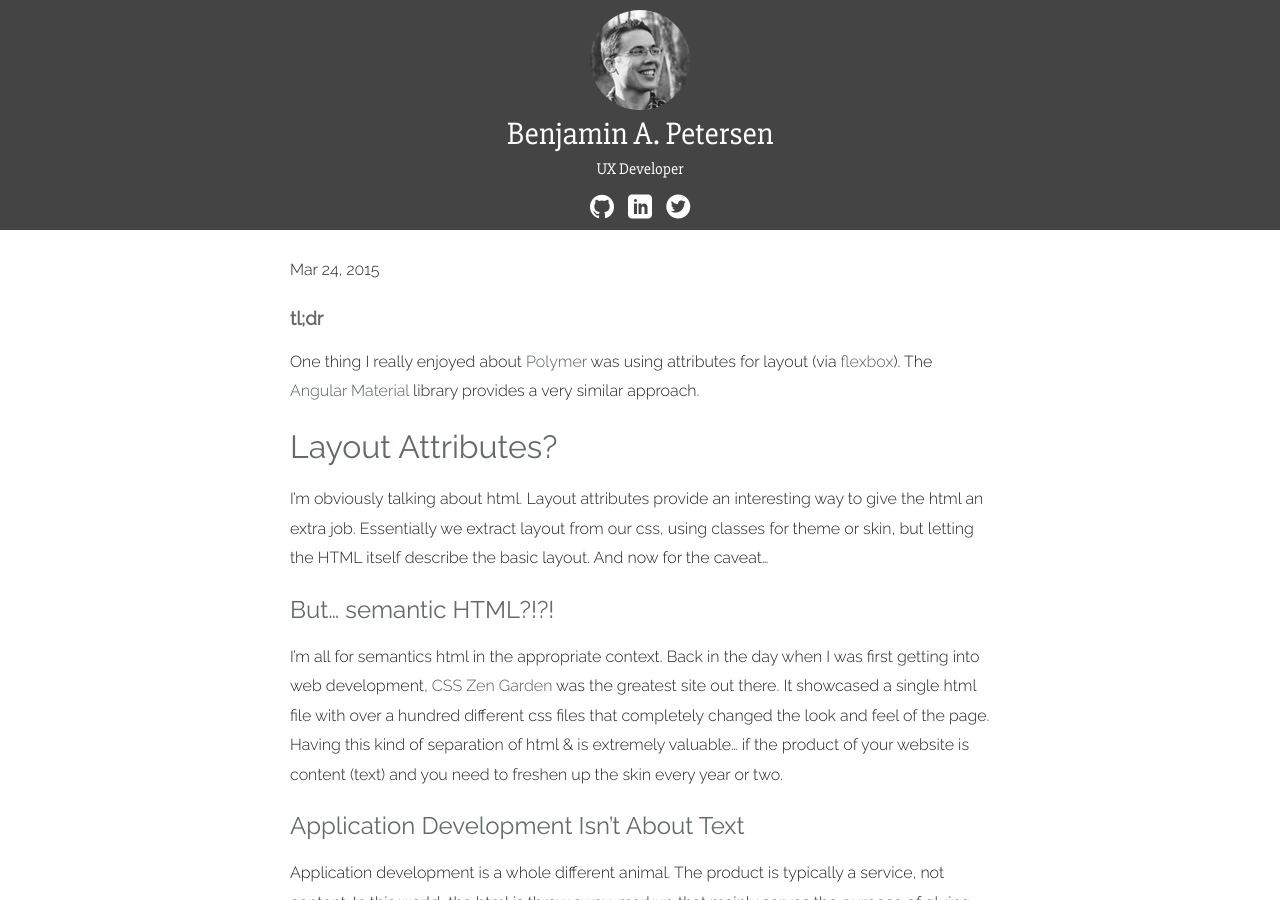
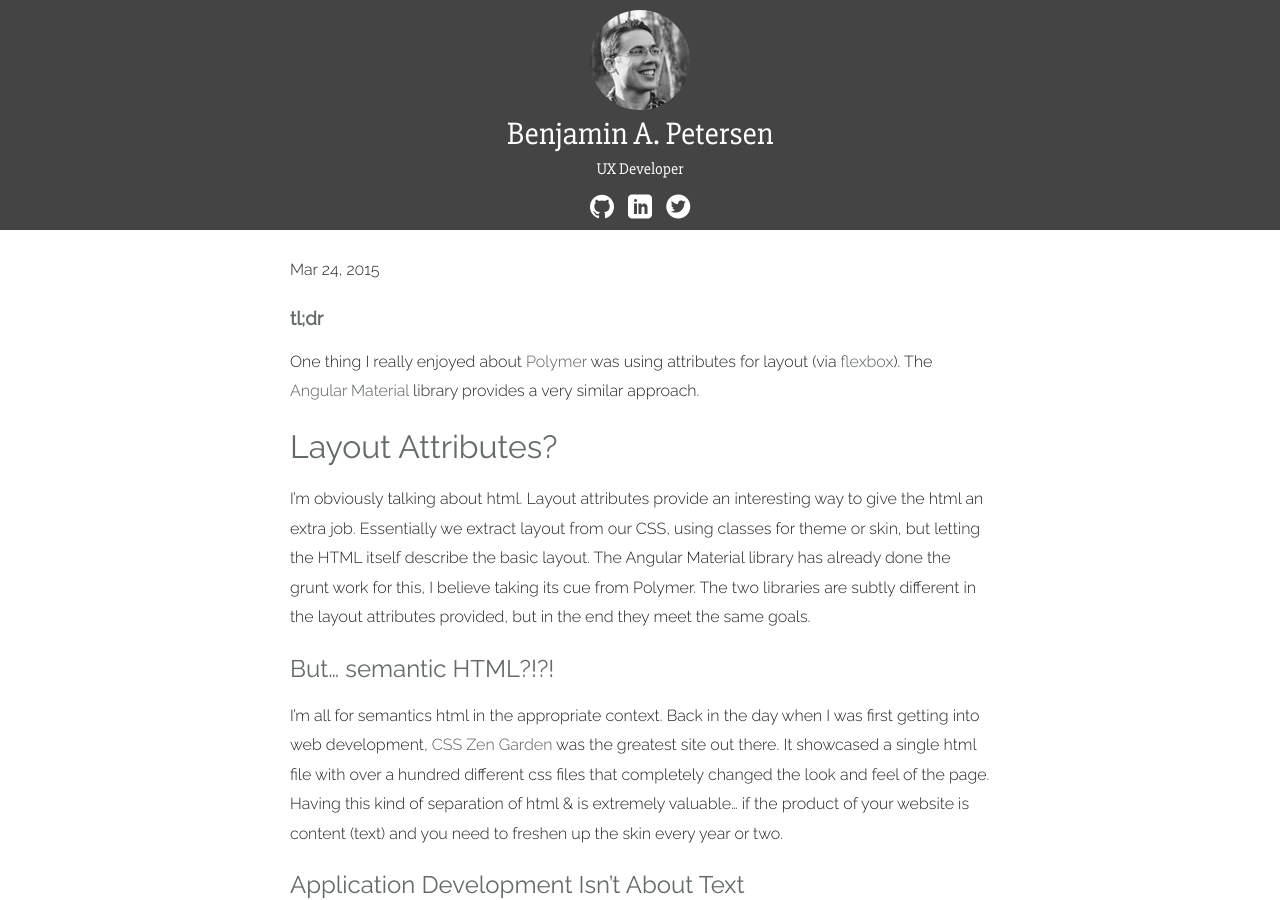
Before and after one commit to benjaminapetersen/benjaminapetersen.github.io, a Jekyll site: the page built from _posts/2015-03-24-layout-attribs.md, in a window 1280 px wide and 900 px high. Built offline with Jekyll 4.4.1, drawn with Linux system fonts in a browser that asks for light colours.

Commit message:
Minor update to layout-attribs post

```diff
--- a/_posts/2015-03-24-layout-attribs.md
+++ b/_posts/2015-03-24-layout-attribs.md
@@ -30,8 +30,10 @@ The [Angular Material](https://github.com/angular/material){:target="_blank"}{:t
 # Layout Attributes?
 
 I'm obviously talking about html.  Layout attributes provide an interesting way to give the html
-an extra job.  Essentially we extract layout from our css, using classes for theme or skin, but
-letting the HTML itself describe the basic layout.  And now for the caveat...
+an extra job.  Essentially we extract layout from our CSS, using classes for theme or skin, but
+letting the HTML itself describe the basic layout.  The Angular Material library has already done the
+grunt work for this, I believe taking its cue from Polymer.  The two libraries are subtly different
+in the layout attributes provided, but in the end they meet the same goals.
 
 ## But... semantic HTML?!?!
 
```
Also changed, not shown: 2 other files.
